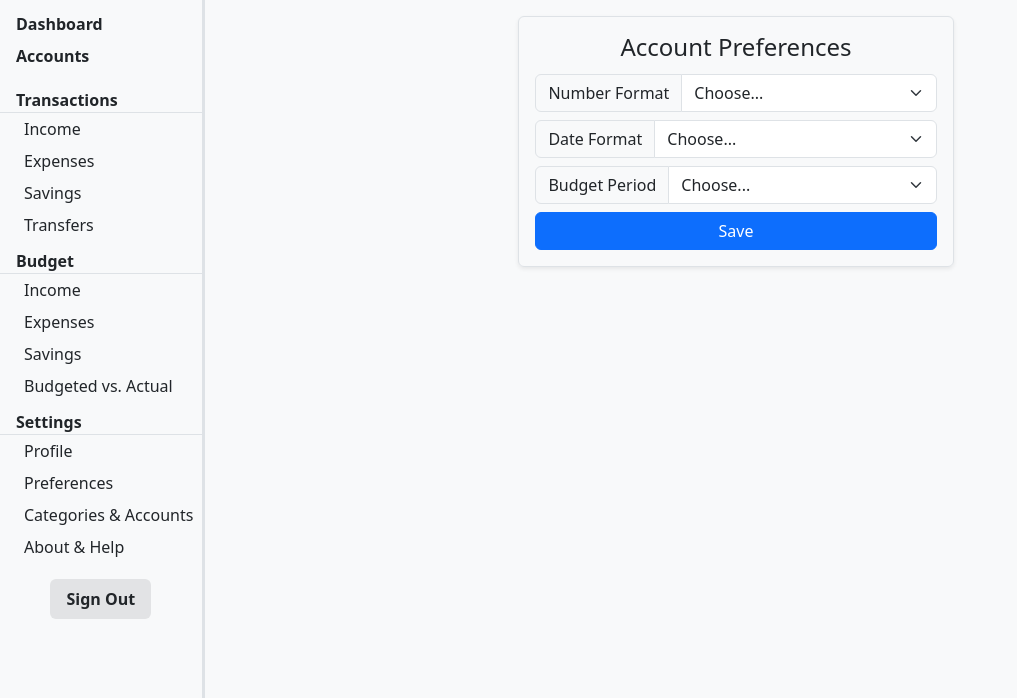
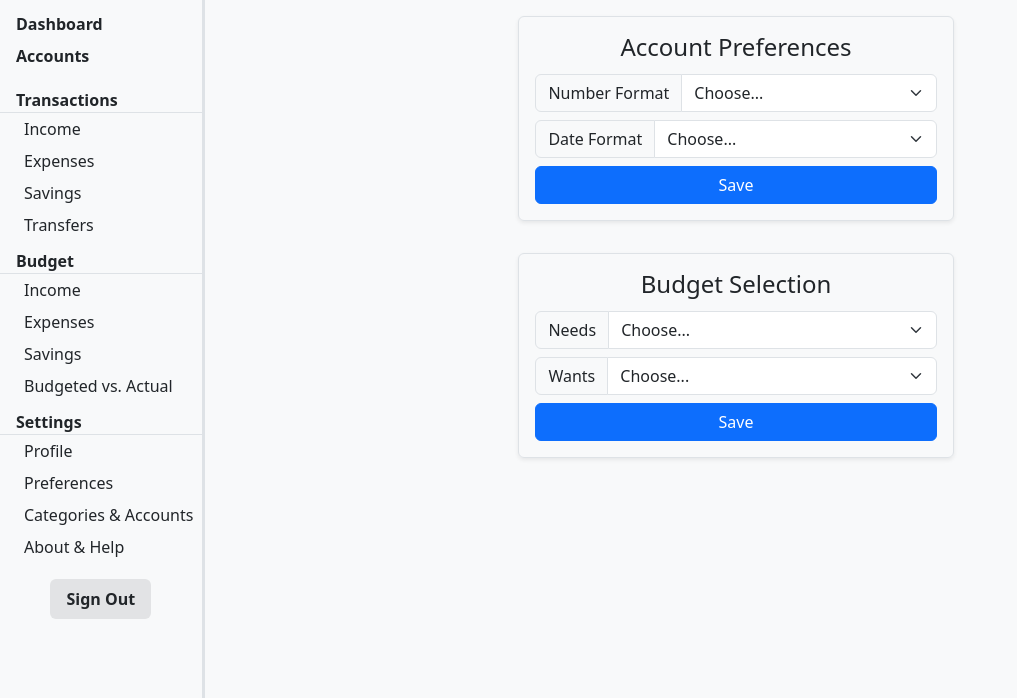
Before and after one commit to jesse-perkins-software/php-mysql-docker-app, a PHP site: page /view/settings/view_settings_preferences.php in a window 1280 px wide. Shown: the top 698 px of the page, without its empty margins (0-1017 px from the left). Run offline with PHP 8.4, Linux system fonts and the light colour scheme; data that the repository does not hold is empty.

Commit message:
Added an AJAX request for the categories for the budget selection, now just need to add them to the select options and format them.

```diff
--- a/app/frontend/view/settings/view_settings_preferences.php
+++ b/app/frontend/view/settings/view_settings_preferences.php
@@ -77,7 +77,7 @@
             align-items: center;
         }
 
-        #general-info {
+        #general-info, #budget-info {
             display: flex;
             flex-direction: column;
             justify-content: center;
@@ -132,13 +132,29 @@
                         <option value="3">YYYY-MM-DD</option>
                     </select>
                 </div>
+
+                <input type="submit" class="btn btn-primary" value="Save">
+            </form>
+        </div>
+
+        <div class="rounded border shadow-sm" id="budget-info">
+            <h4>Budget Selection</h4>
+            <form action="/../controller/controller.php" method="post" class="needs-validation info-form" id="" novalidate>
+                <input type="hidden" name="page" value="Profile">
+                <input type="hidden" name="command" value="BudgetSelection">
+
                 <div class="input-group">
-                    <span class="input-group-text" id="budget-period-input">Budget Period</span>
-                    <select class="form-select" id="budget-input">
+                    <span class="input-group-text">Needs</span>
+                    <select class="form-select" id="needs-selection">
                         <option selected>Choose...</option>
-                        <option value="1">Weekly</option>
-                        <option value="2">Bi-Weekly</option>
-                        <option value="3">Monthly</option>
+
+                    </select>
+                </div>
+                <div class="input-group">
+                    <span class="input-group-text">Wants</span>
+                    <select class="form-select" id="wants-selection">
+                        <option selected>Choose...</option>
+
                     </select>
                 </div>
 
@@ -150,5 +166,23 @@
 </body>
 </html>
 <script defer>
+    document.addEventListener('DOMContentLoaded', function() {
+        fetch_Categories();
+    });
+
+    function fetch_Categories() {
+        let xhttp = new XMLHttpRequest();
+        xhttp.onreadystatechange = function() {
+            if (this.readyState === 4 && this.status === 200) {
+                let data = JSON.parse(this.responseText);
+                console.log(data);
+            }
+        };
+        let query = "page=Settings&command=LoadCategories";
+        xhttp.open("POST", "/../controller/controller.php", true);
+        xhttp.setRequestHeader("Content-type", "application/x-www-form-urlencoded");
+        xhttp.send(query);
+    }
+
     <?php include(__DIR__ . '/../js/modal-functions.js'); ?>
 </script>
```
